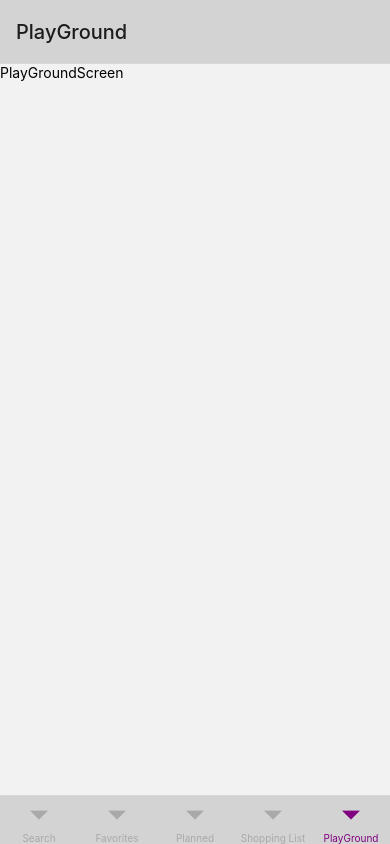
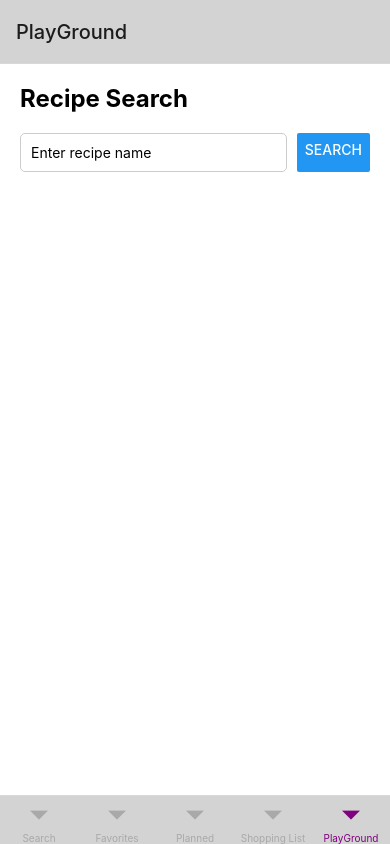
Before and after one commit to pakreft/culinary-compass, a React Native app: screen /PlayGroundScreenStack in a window 390 px wide. Built offline with nearby package versions, Linux system fonts and the light colour scheme.

Commit message:
Added Search function in Playground
The search results are displayed in a long list and updated as you scroll down.

```diff
--- a/src/screens/main/PlayGroundScreen.jsx
+++ b/src/screens/main/PlayGroundScreen.jsx
@@ -1,11 +1,145 @@
-import { StyleSheet, Text, View } from 'react-native';
 
-export default function PlayGroundScreen() {
+
+//curl "https://api.edamam.com/search?q=apple%20pie&app_id=7d001e38&app_key=a7155b5bebc73690b4c7c5f596792ebc"
+
+/**
+const APP_ID = '7d001e38';
+const APP_KEY = 'a7155b5bebc73690b4c7c5f596792ebc';
+ */
+import React, { useState, useEffect } from 'react';
+import { View, Text, TextInput, Button, FlatList, TouchableOpacity, StyleSheet } from 'react-native';
+import axios from 'axios';
+
+const APP_ID = '7d001e38';
+const APP_KEY = 'a7155b5bebc73690b4c7c5f596792ebc';
+const PAGE_SIZE = 10; // Anzahl der Rezepte pro Seite
+
+const PlayGroundScreen = () => {
+  const [query, setQuery] = useState('');
+  const [recipes, setRecipes] = useState([]);
+  const [selectedRecipe, setSelectedRecipe] = useState(null);
+  const [error, setError] = useState(null);
+  const [from, setFrom] = useState(0);
+  const [loading, setLoading] = useState(false);
+
+  const fetchRecipes = async (reset = false) => {
+    if (reset) {
+      setFrom(0);
+      setRecipes([]);
+    }
+    setLoading(true);
+    try {
+      const response = await axios.get(
+        `https://api.edamam.com/search?q=${query}&app_id=${APP_ID}&app_key=${APP_KEY}&from=${reset ? 0 : from}&to=${reset ? PAGE_SIZE : from + PAGE_SIZE}`
+      );
+      setRecipes(prevRecipes => reset ? response.data.hits : [...prevRecipes, ...response.data.hits]);
+      setFrom(reset ? PAGE_SIZE : from + PAGE_SIZE);
+      setError(null);
+    } catch (error) {
+      setError(error);
+      console.error('Error response:', error.response ? error.response.data : error.message);
+    } finally {
+      setLoading(false);
+    }
+  };
+
+  const handleRecipePress = (recipe) => {
+    setSelectedRecipe(recipe);
+  };
+
   return (
-    <View>
-      <Text>PlayGroundScreen</Text>
+    <View style={styles.container}>
+      <Text style={styles.title}>Recipe Search</Text>
+      <View style={styles.searchContainer}>
+        <TextInput
+          style={styles.input}
+          placeholder="Enter recipe name"
+          value={query}
+          onChangeText={setQuery}
+        />
+        <Button title="Search" onPress={() => fetchRecipes(true)} />
+      </View>
+      {error && <Text style={styles.error}>Error: {error.message}</Text>}
+      <FlatList
+        data={recipes}
+        keyExtractor={(item, index) => `${item.recipe.uri}-${index}`} // Verwenden Sie den Index als Teil des Schlüssels
+        renderItem={({ item }) => (
+          <TouchableOpacity onPress={() => handleRecipePress(item.recipe)}>
+            <Text style={styles.recipeName}>{item.recipe.label}</Text>
+          </TouchableOpacity>
+        )}
+        onEndReached={() => {
+          if (!loading) {
+            fetchRecipes(false);
+          }
+        }}
+        onEndReachedThreshold={0.5}
+        ListFooterComponent={loading ? <Text>Loading...</Text> : null}
+      />
+      {selectedRecipe && (
+        <View style={styles.recipeDetails}>
+          <Text style={styles.recipeTitle}>{selectedRecipe.label}</Text>
+          <Text>Ingredients:</Text>
+          {selectedRecipe.ingredientLines.map((ingredient, index) => (
+            <Text key={index} style={styles.ingredient}>{ingredient}</Text>
+          ))}
+          <Text>Calories: {selectedRecipe.calories.toFixed(2)}</Text>
+          <Text>Fat: {selectedRecipe.totalNutrients.FAT.quantity.toFixed(2)} {selectedRecipe.totalNutrients.FAT.unit}</Text>
+          <Text>Protein: {selectedRecipe.totalNutrients.PROCNT.quantity.toFixed(2)} {selectedRecipe.totalNutrients.PROCNT.unit}</Text>
+          <Text>Carbs: {selectedRecipe.totalNutrients.CHOCDF.quantity.toFixed(2)} {selectedRecipe.totalNutrients.CHOCDF.unit}</Text>
+        </View>
+      )}
     </View>
   );
-}
+};
 
-const styles = StyleSheet.create({});
+const styles = StyleSheet.create({
+  container: {
+    flex: 1,
+    padding: 20,
+    backgroundColor: '#fff',
+  },
+  title: {
+    fontSize: 24,
+    fontWeight: 'bold',
+    marginBottom: 20,
+  },
+  searchContainer: {
+    flexDirection: 'row',
+    marginBottom: 20,
+  },
+  input: {
+    flex: 1,
+    borderColor: '#ccc',
+    borderWidth: 1,
+    padding: 10,
+    marginRight: 10,
+    borderRadius: 5,
+  },
+  recipeName: {
+    fontSize: 18,
+    padding: 10,
+    borderBottomWidth: 1,
+    borderBottomColor: '#ccc',
+  },
+  recipeDetails: {
+    marginTop: 20,
+    padding: 10,
+    backgroundColor: '#f9f9f9',
+    borderRadius: 10,
+  },
+  recipeTitle: {
+    fontSize: 20,
+    fontWeight: 'bold',
+  },
+  ingredient: {
+    marginLeft: 10,
+  },
+  error: {
+    color: 'red',
+    fontSize: 16,
+    marginBottom: 20,
+  },
+});
+
+export default PlayGroundScreen;
```
